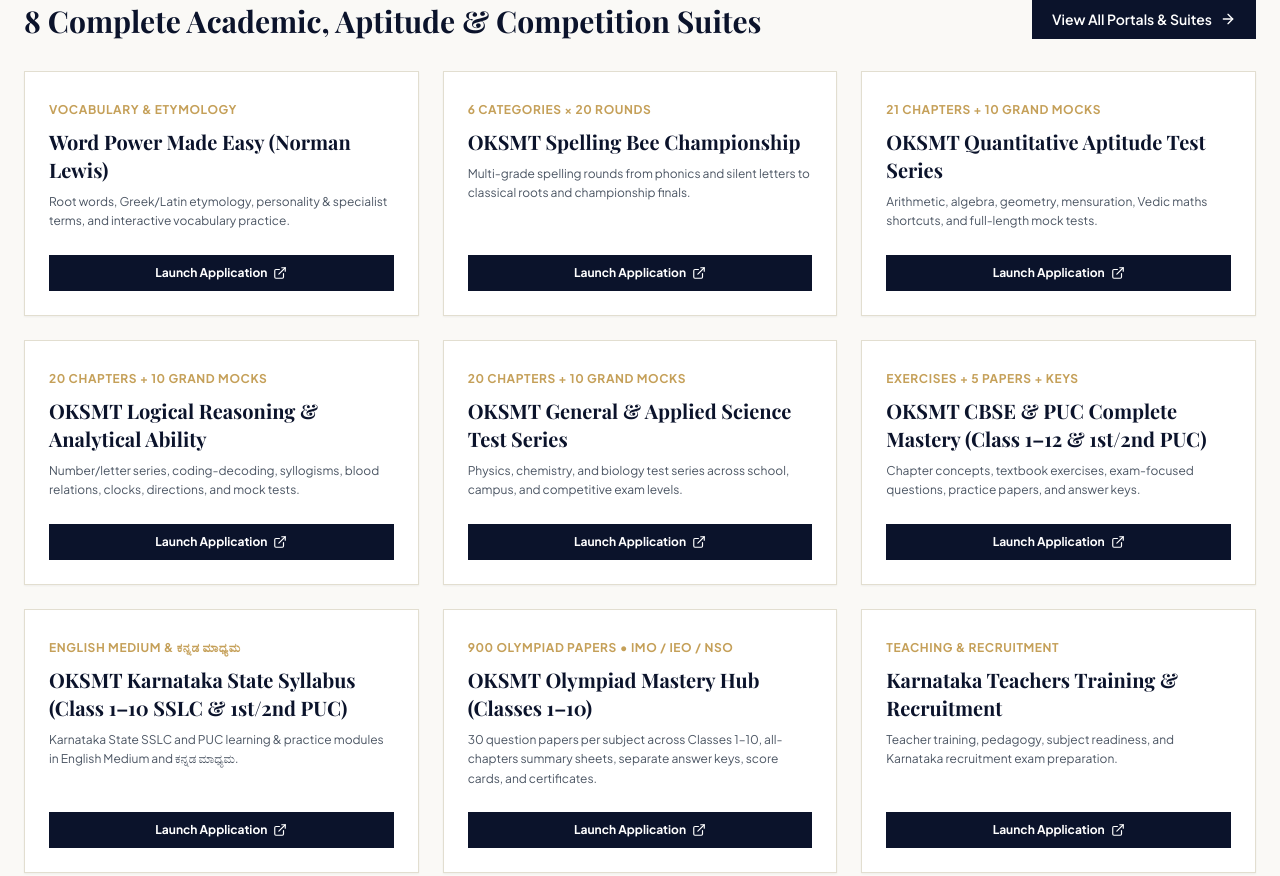
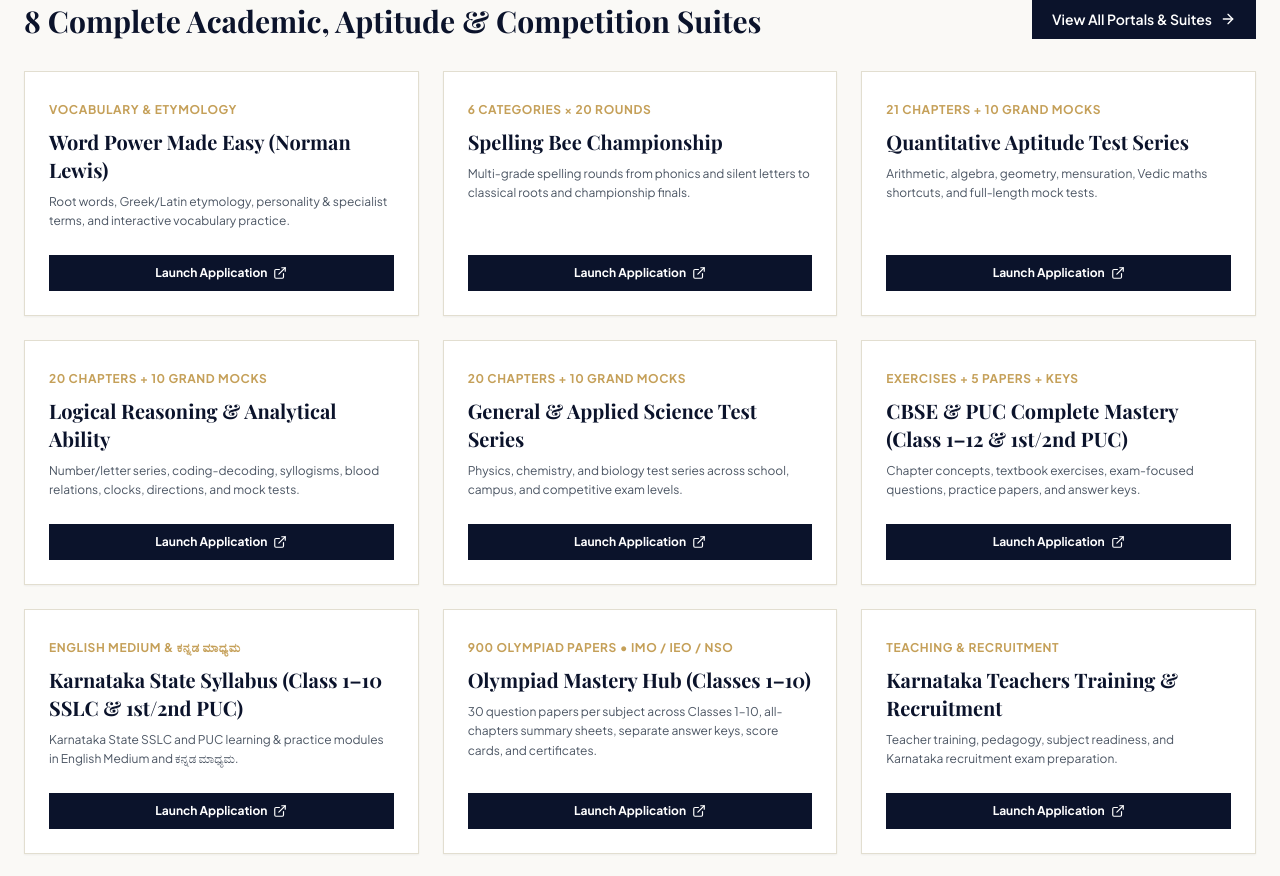
Before and after one commit to ovsuri-dot/architecting-success-v3, a React (Vite) app: page / in a window 1280 px wide. Shown: the part 1583-2459 px from the top of the page. Built offline with nearby package versions, Linux system fonts and the light colour scheme; a web font is replaced by a local one.

Commit message:
Update App.jsx

```diff
--- a/src/App.jsx
+++ b/src/App.jsx
@@ -70,49 +70,49 @@ const SITE_CONTENT = {
     },
     {
       id: "spelling-bee",
-      title: "OKSMT Spelling Bee Championship",
+      title: "Spelling Bee Championship",
       badge: "6 Categories × 20 Rounds",
       route: "https://oksmt-spelling-bee-championship-o-v-lovat.vercel.app",
       summary: "Multi-grade spelling rounds from phonics and silent letters to classical roots and championship finals."
     },
     {
       id: "quant-aptitude",
-      title: "OKSMT Quantitative Aptitude Test Series",
+      title: "Quantitative Aptitude Test Series",
       badge: "21 Chapters + 10 Grand Mocks",
       route: "https://oksmt-quantitative-aptitude-test-se.vercel.app",
       summary: "Arithmetic, algebra, geometry, mensuration, Vedic maths shortcuts, and full-length mock tests."
     },
     {
       id: "logical-reasoning",
-      title: "OKSMT Logical Reasoning & Analytical Ability",
+      title: "Logical Reasoning & Analytical Ability",
       badge: "20 Chapters + 10 Grand Mocks",
       route: "https://oksmt-logical-reasoning-analytical.vercel.app",
       summary: "Number/letter series, coding-decoding, syllogisms, blood relations, clocks, directions, and mock tests."
     },
     {
       id: "science-aptitude",
-      title: "OKSMT General & Applied Science Test Series",
+      title: "General & Applied Science Test Series",
       badge: "20 Chapters + 10 Grand Mocks",
       route: "https://oksmt-general-applied-science-test.vercel.app",
       summary: "Physics, chemistry, and biology test series across school, campus, and competitive exam levels."
     },
     {
       id: "cbse-puc",
-      title: "OKSMT CBSE & PUC Complete Mastery (Class 1–12 & 1st/2nd PUC)",
+      title: "CBSE & PUC Complete Mastery (Class 1–12 & 1st/2nd PUC)",
       badge: "Exercises + 5 Papers + Keys",
       route: "https://oksmt-cbse-puc-complete-academic-ma.vercel.app",
       summary: "Chapter concepts, textbook exercises, exam-focused questions, practice papers, and answer keys."
     },
     {
       id: "karnataka-state",
-      title: "OKSMT Karnataka State Syllabus (Class 1–10 SSLC & 1st/2nd PUC)",
+      title: "Karnataka State Syllabus (Class 1–10 SSLC & 1st/2nd PUC)",
       badge: "English Medium & ಕನ್ನಡ ಮಾಧ್ಯಮ",
       route: "https://state-beige.vercel.app",
       summary: "Karnataka State SSLC and PUC learning & practice modules in English Medium and ಕನ್ನಡ ಮಾಧ್ಯಮ."
     },
     {
     id: "olympiad-mastery",
-    title: "OKSMT Olympiad Mastery Hub (Classes 1–10)",
+    title: "Olympiad Mastery Hub (Classes 1–10)",
     badge: "900 Olympiad Papers • IMO / IEO / NSO",
     route: "https://olympied1.vercel.app",
     summary:
```
